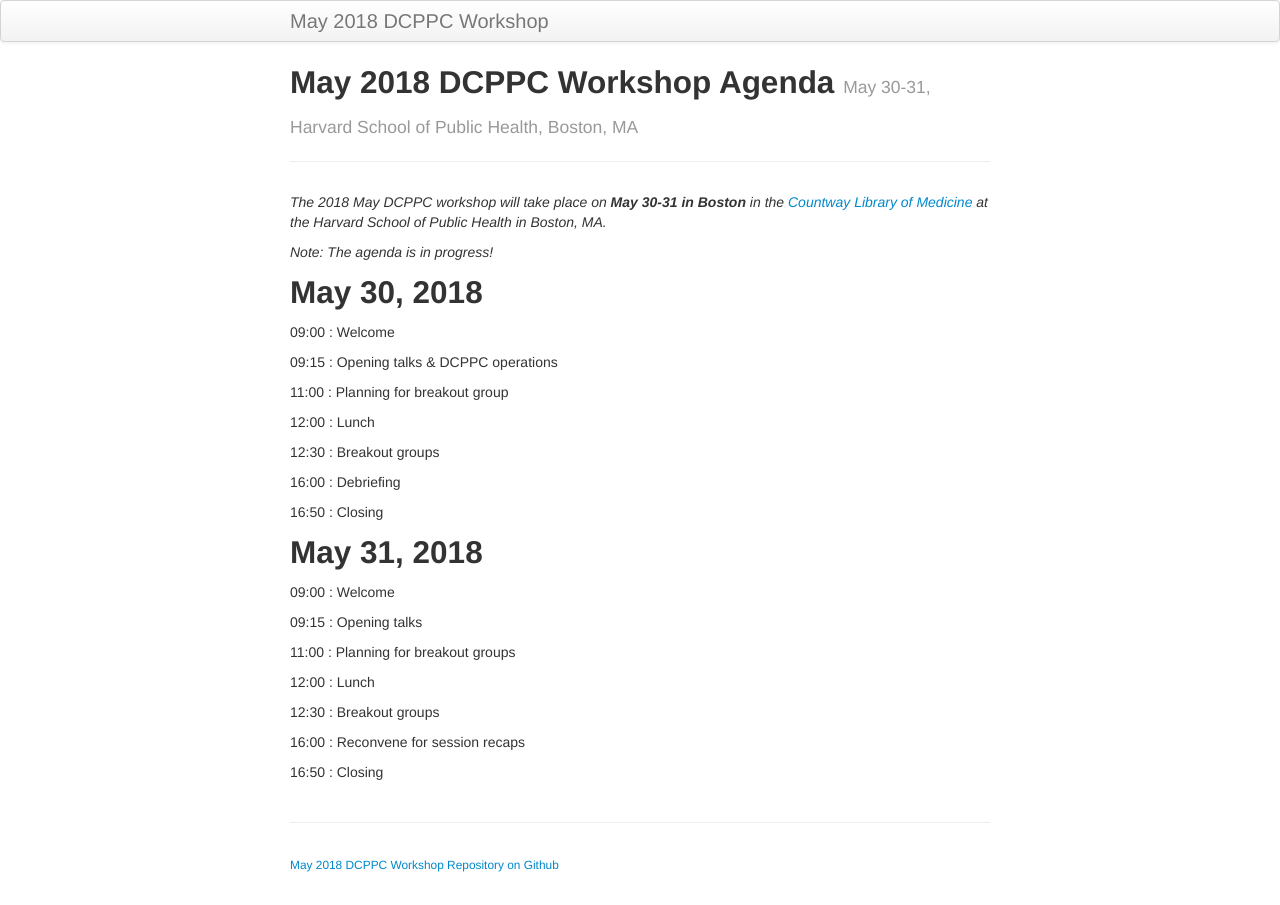
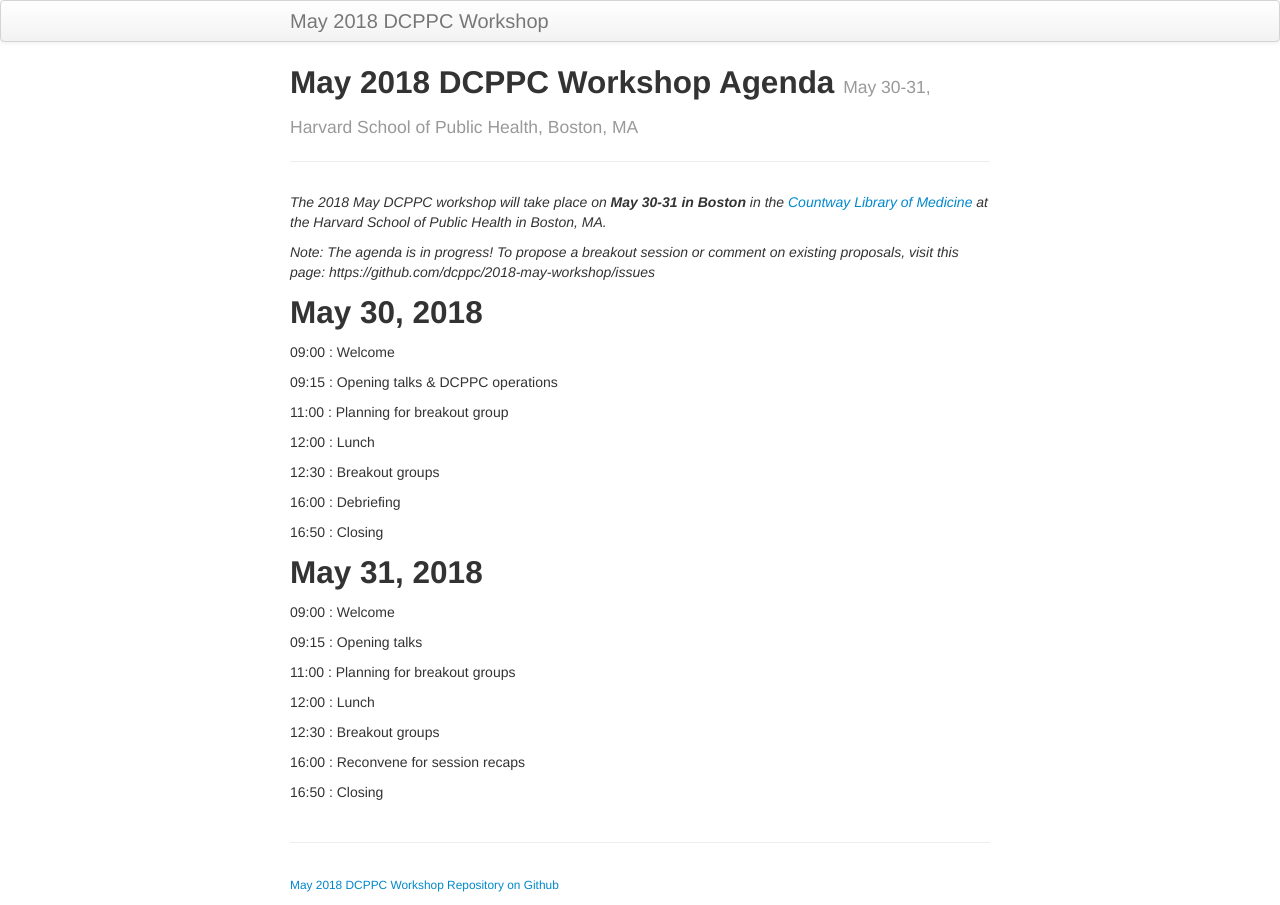
Before and after one commit to dcppc/2018-may-workshop, a Jekyll site: the page built from docs/agenda.md, in a window 1280 px wide. Built offline with Jekyll 4.4.1, drawn with Linux system fonts in a browser that asks for light colours.

Commit message:
Update agenda.md

```diff
--- a/docs/agenda.md
+++ b/docs/agenda.md
@@ -8,7 +8,7 @@ _The 2018 May DCPPC workshop will take place on **May 30-31 in Boston** in the
 [Countway Library of Medicine](https://tinyurl.com/ydzxycda)
 at the Harvard School of Public Health in Boston, MA._
 
-_Note: The agenda is in progress!_
+_Note: The agenda is in progress! To propose a breakout session or comment on existing proposals, visit this page: https://github.com/dcppc/2018-may-workshop/issues_
 
 ## May 30, 2018
 
```
